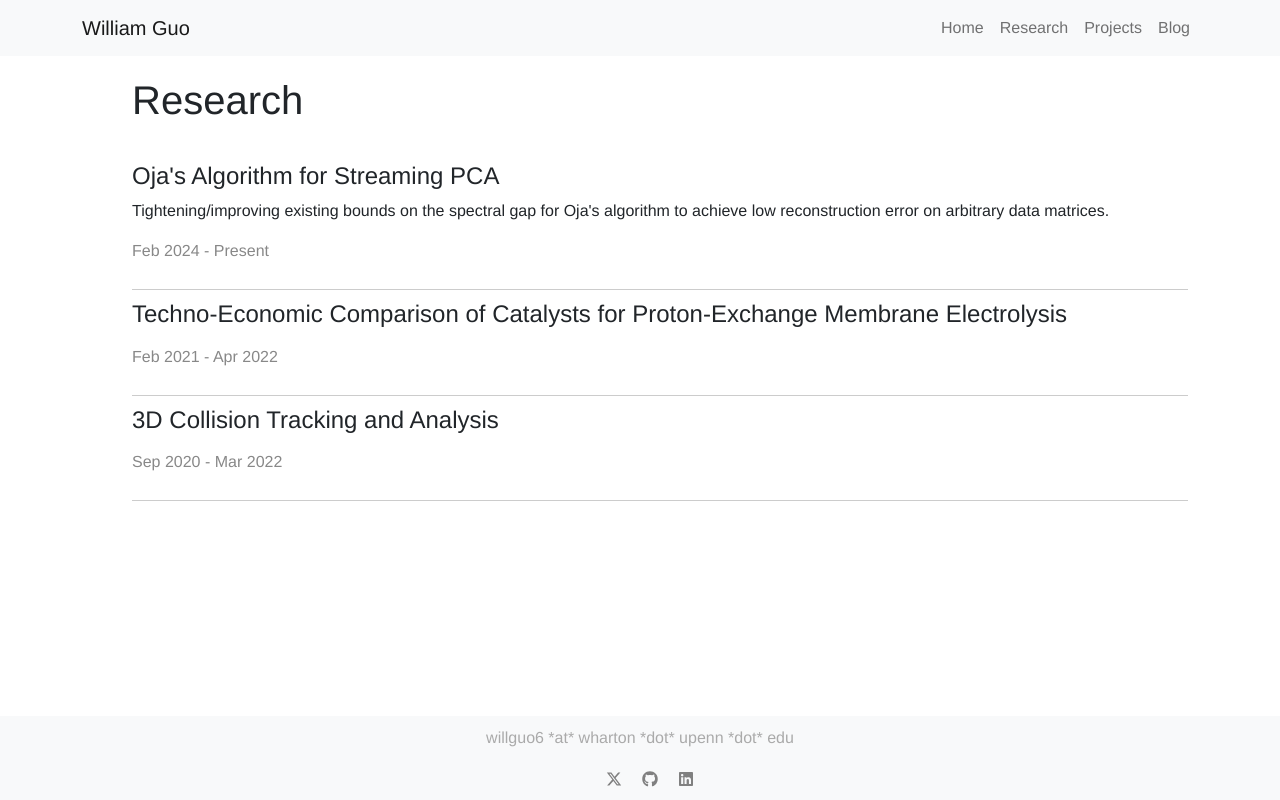
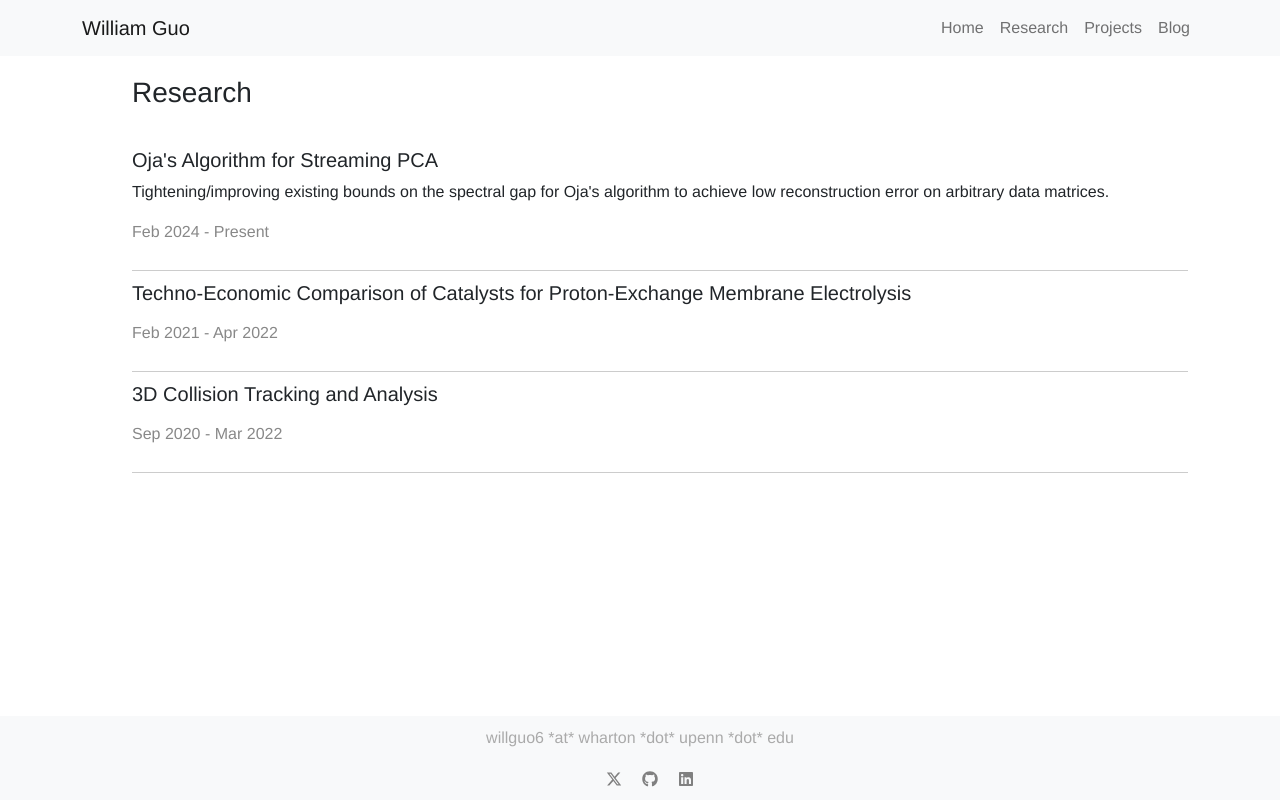
Before and after one commit to willdguo/willdguo.github.io, a React (Create React App) app in the folder frontend/: page /research in a window 1280 px wide. Built offline with nearby package versions, Linux system fonts and the light colour scheme.

Commit message:
added research

```diff
--- a/frontend/src/components/ResearchCard.js
+++ b/frontend/src/components/ResearchCard.js
@@ -8,7 +8,7 @@ function ResearchCard({title, desc, date, links}) {
 
     return (
         <div style={style}>
-            <h4> {title} </h4>
+            <h4 style={{fontSize: '20px'}}> {title} </h4>
             <p> {desc} </p>
             <p style={{color: "#888"}}> {date} </p>
         </div>
--- a/frontend/src/pages/Research.js
+++ b/frontend/src/pages/Research.js
@@ -24,7 +24,7 @@ function Research () {
 
     return (
         <div style={{padding: '10px', marginLeft: '40px'}}>
-            <h1> Research </h1>
+            <h3 style={{fontWeight:'400'}}> Research </h3>
             <div style={{paddingTop: '20px'}}>
                 {topics.map((topic, idx) => (
                     <ResearchCard key={idx} title={topic.title} desc={topic.desc} date={topic.date}/>
```
